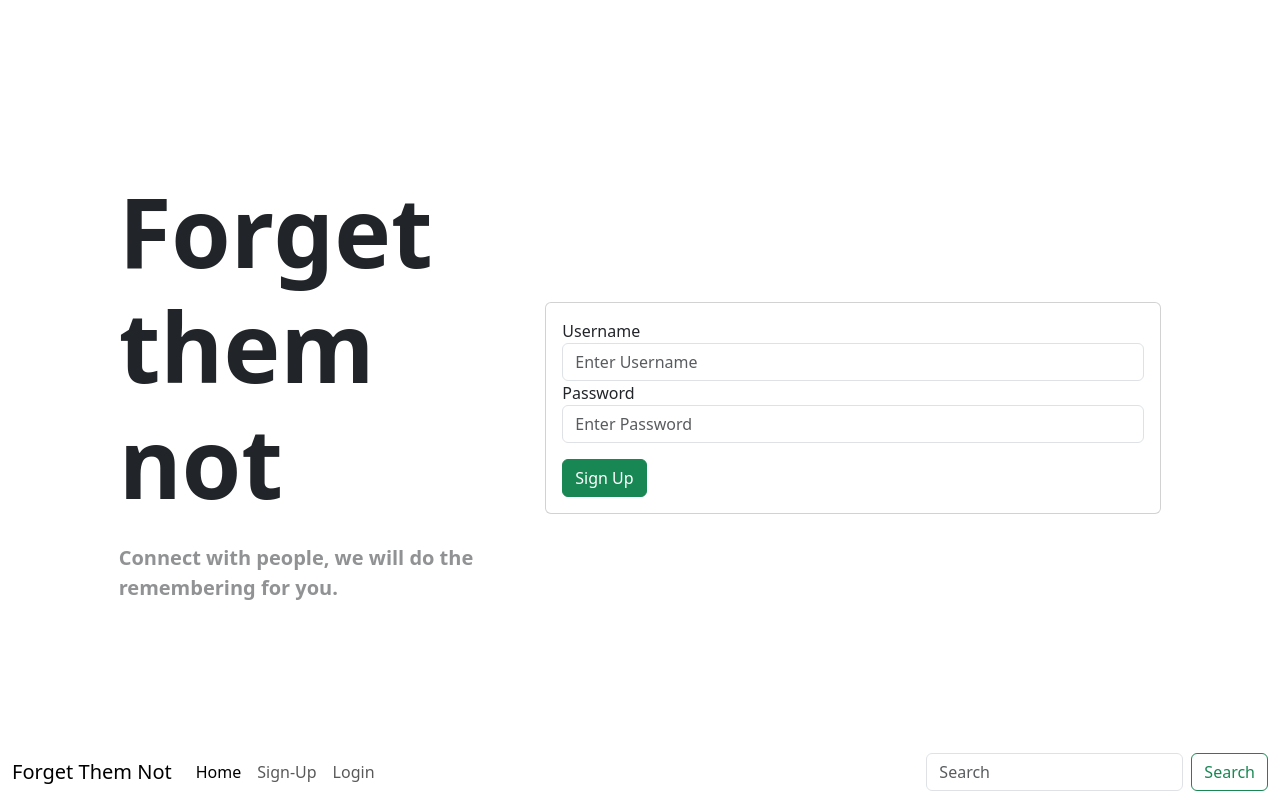
After one commit to composercordero/phone_book_flask, a Flask app: template app/templates/login.html in a window 1280 px wide. The commit adds this page. Run offline with Flask 3, Linux system fonts and the light colour scheme; the template is opened without the code that fills it: values that come from a table or form of the project are taken from there, others are empty.

Commit message:
login and logout

```diff
--- a/app/forms.py
+++ b/app/forms.py
@@ -1,10 +1,19 @@
 from flask_wtf import FlaskForm
 from wtforms import StringField, SubmitField
 from wtforms import PasswordField, EmailField
-from wtforms.validators import InputRequired
-from wtforms.validators import EqualTo
+from wtforms.validators import InputRequired, EqualTo
+# from wtforms.validators import EqualTo
 
 class SignUpForm(FlaskForm):
+    first_name = StringField('First Name', validators=[InputRequired()])
+    last_name = StringField('Last Name', validators=[InputRequired()])
+    username = StringField('Username', validators=[InputRequired()])
+    email = EmailField('Email', validators=[InputRequired()])
+    password = PasswordField('Password', validators=[InputRequired()])
+    confirm_pass = PasswordField('Confirm Password', validators=[InputRequired(), EqualTo('password')])
+    submit = SubmitField('Sign Up')
+
+class ContactForm(FlaskForm):
     first_name = StringField('First Name', validators = [InputRequired()])
     last_name = StringField('Last Name', validators = [InputRequired()])
     phone = StringField('Phone', validators = [InputRequired()])
--- a/app/routes.py
+++ b/app/routes.py
@@ -1,7 +1,7 @@
 from app import app, db
 from flask import render_template, redirect, url_for, flash
-from app.forms import SignUpForm, LoginForm
-from app.models import Contact
+from app.forms import ContactForm, SignUpForm, LoginForm
+from app.models import Contact, User
 from flask_login import login_user, logout_user, login_required, current_user
 
 @app.route('/')
@@ -10,7 +10,7 @@ def index():
 
 @app.route('/contact', methods =["GET", "POST"])
 def contact():
-    form = SignUpForm()
+    form = ContactForm()
     if form.validate_on_submit():
         first_name = form.first_name.data
         last_name = form.last_name.data
@@ -22,10 +22,10 @@ def contact():
             flash('A user with that username already exists', 'danger')
             return redirect(url_for('contact'))
 
-        new_contact = Contact(first_name = first_name, last_name = last_name, phone = phone, address = address)
+        new_contact = Contact(first_name = first_name, last_name = last_name, phone = phone, address = address, user_id = current_user.id)
         db.session.add(new_contact)
         db.session.commit()
-        flash(f'{new_contact.username} has been created', 'success')
+        flash(f'{new_contact.first_name} has been created', 'success')
         return redirect(url_for('index'))
 
     return render_template('contact.html', form = form)
@@ -37,7 +37,7 @@ def login():
         username = form.username.data
         password = form.password.data
 
-        user = db.session.execute(db.select(User).where(User.username = username)).scalar()
+        user = db.session.execute(db.select(User).where(User.username==username)).scalar()
         if user is not None and user.check_password(password):
             login_user(user)
             flash("You have successfully logged in" , "success")
@@ -54,3 +54,30 @@ def logout():
     logout_user()
     flash("You have successfully logged out", "success")
     return redirect(url_for('index'))
+
+@app.route('/signup', methods=["GET", "POST"])
+def signup():
+    form = SignUpForm()
+    if form.validate_on_submit():
+        first_name = form.first_name.data
+        last_name = form.last_name.data
+        username = form.username.data
+        email = form.email.data
+        password = form.password.data
+
+        check_user = db.session.execute(db.select(User).where( (User.username==username) | (User.email==email) )).scalar()
+        if check_user:
+            flash('A user with that username already exists', 'danger')
+            return redirect(url_for('signup'))
+
+        new_user = User(first_name = first_name, last_name = last_name, username = username, email = email, password = password)
+
+        db.session.add(new_user)
+        db.session.commit()
+        flash(f'{new_user.username} has been created', 'success')
+
+        login_user(new_user)
+
+        return redirect(url_for('index'))
+
+    return render_template('signup.html', form=form)
--- a/app/static/css/style.css
+++ b/app/static/css/style.css
@@ -0,0 +1,3 @@
+.font{
+    font-size: 6rem;
+}
--- /dev/null
+++ b/app/templates/alerts.html
@@ -0,0 +1,10 @@
+{% with messages = get_flashed_messages(with_categories=true) %}
+    {% if messages %}
+        {% for category, message in messages %}
+            <div class="alert alert-{{ category }} alert-dismissible fade show" role="alert">
+                <strong>{{ message }}</strong>
+                <button type="button" class="btn-close" data-bs-dismiss="alert" aria-label="Close"></button>
+            </div>
+        {% endfor %}
+    {% endif %}
+{% endwith %}
--- a/app/templates/base.html
+++ b/app/templates/base.html
@@ -9,16 +9,23 @@
 </head>
 <body>
     <div class="container-fluid">
+        <div class="row">
+            <div class="col">
+                {% include 'alerts.html' %}
+            </div>
+        </div>
+
         <div class="row align-items-center" style="min-height: 100vh">
             <div class="col-1"></div>
             <div class="col-4">
-                <h1 class="title fw-bold name">Forget them not</h1>
+                <h1 class="title fw-bold name font">Forget them not</h1>
                 <p class="fs-5 fw-semibold text-body-tertiary my-4">Connect with people, we will do the remembering for you.</p>
             </div>
             {% block content %}
             {% endblock content %}
             <div class="col-1"></div>
         </div>
+
 
     {% include 'nav.html' %}
     </div>
--- /dev/null
+++ b/app/templates/login.html
@@ -0,0 +1,26 @@
+{% extends 'base.html' %}
+
+{% block content %}
+<div class="col-6">
+    <div class="card mt-3">
+        <div class="card-body">
+            <form action="" method="post">
+
+                {{ form.csrf_token }}
+
+                {{ form.username.label }}
+                {{ form.username(class='form-control', placeholder='Enter Username') }}
+
+                {{ form.password.label }}
+                {{ form.password(class='form-control', placeholder='Enter Password') }}
+
+                {{ form.submit(class='btn btn-success mt-3')}}
+
+            </form>
+        </div>
+
+    </div>
+
+</div>
+
+{% endblock content %}
--- a/app/templates/nav.html
+++ b/app/templates/nav.html
@@ -1,17 +1,29 @@
 <nav class="navbar navbar-expand-lg bg-transparent fixed-bottom justify-content-center">
     <div class="container-fluid">
-      <a class="navbar-brand" href="{{ url_for ('index') }}">Composer Codes</a>
+      <a class="navbar-brand" href="{{ url_for ('index') }}">Forget Them Not</a>
       <button class="navbar-toggler" type="button" data-bs-toggle="collapse" data-bs-target="#navbarTogglerDemo02" aria-controls="navbarTogglerDemo02" aria-expanded="false" aria-label="Toggle navigation">
         <span class="navbar-toggler-icon"></span>
       </button>
       <div class="collapse navbar-collapse" id="navbarTogglerDemo02">
         <ul class="navbar-nav me-auto mb-2 mb-lg-0">
           <li class="nav-item">
-            <a class="nav-link active" aria-current="#" href="#">About</a>
+            <a class="nav-link active" aria-current="{{ url_for ('index') }}" href="#">Home</a>
+          </li>
+          {% if current_user.is_authenticated %}
+          <li class="nav-item">
+            <a class="nav-link" href="{{ url_for ('contact') }}">Create Contact</a>
           </li>
           <li class="nav-item">
-            <a class="nav-link" href="{{ url_for ('contact') }}">Contact</a>
+            <a class="nav-link" href="{{ url_for ('logout') }}">Logout</a>
           </li>
+          {% else %}
+          <li class="nav-item">
+            <a class="nav-link" href="{{ url_for ('signup') }}">Sign-Up</a>
+          </li>
+          <li class="nav-item">
+            <a class="nav-link" href="{{ url_for ('login') }}">Login</a>
+          </li>
+          {% endif %}
         </ul>
         <form class="d-flex" role="search">
           <input class="form-control me-2" type="search" placeholder="Search" aria-label="Search">
```
Also changed, not shown: app/templates/index.html (+15 -18 lines), app/templates/signup.html (added, +40 -0 lines), app.db.
